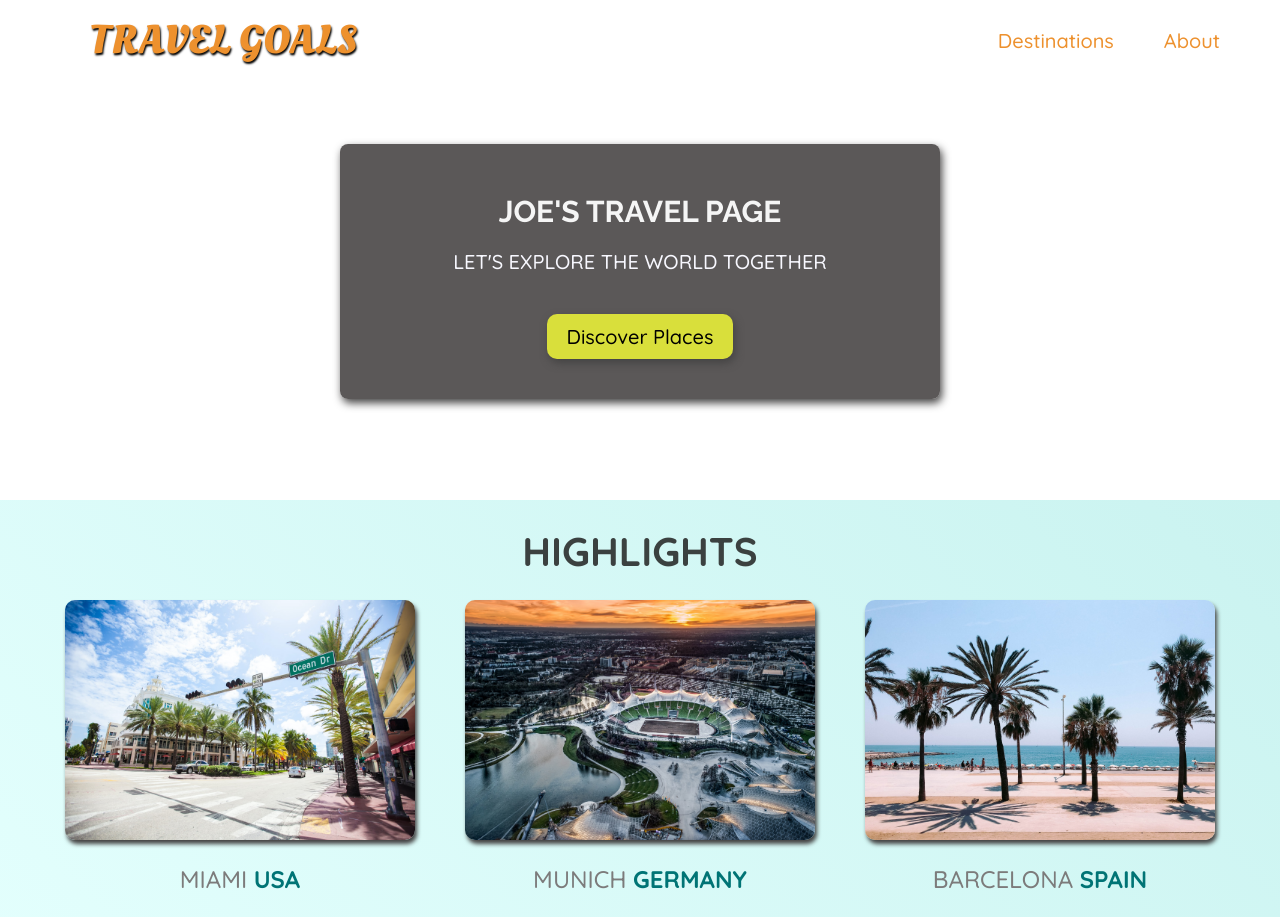
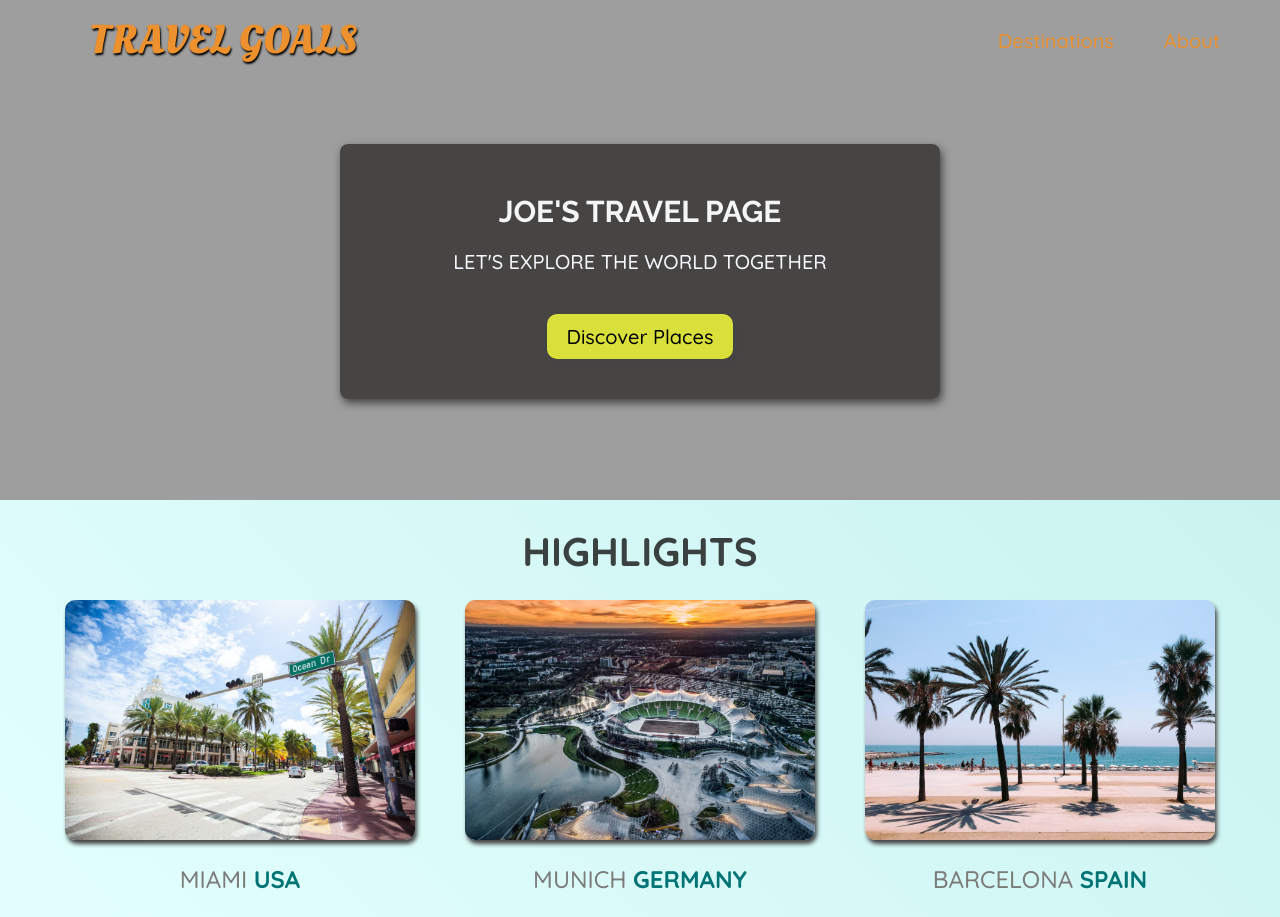
Before and after one commit to Sravya6991/travel-page-responsive, a plain HTML site: page index.html in a window 1280 px wide. Shown: the top 917 px of the page. Drawn offline with Linux system fonts and the light colour scheme; the site is published under a folder, as on GitHub Pages, so addresses that start at the root find nothing.

Commit message:
Update styles.css

```diff
--- a/styles.css
+++ b/styles.css
@@ -1,6 +1,6 @@
 #hero {
     height: 500px;
-    background-image: url("/images/places/ocean.jpg");
+    background-image: url("./images/places/ocean.jpg");
     background-position: center;
     background-size: cover;
 }
```
